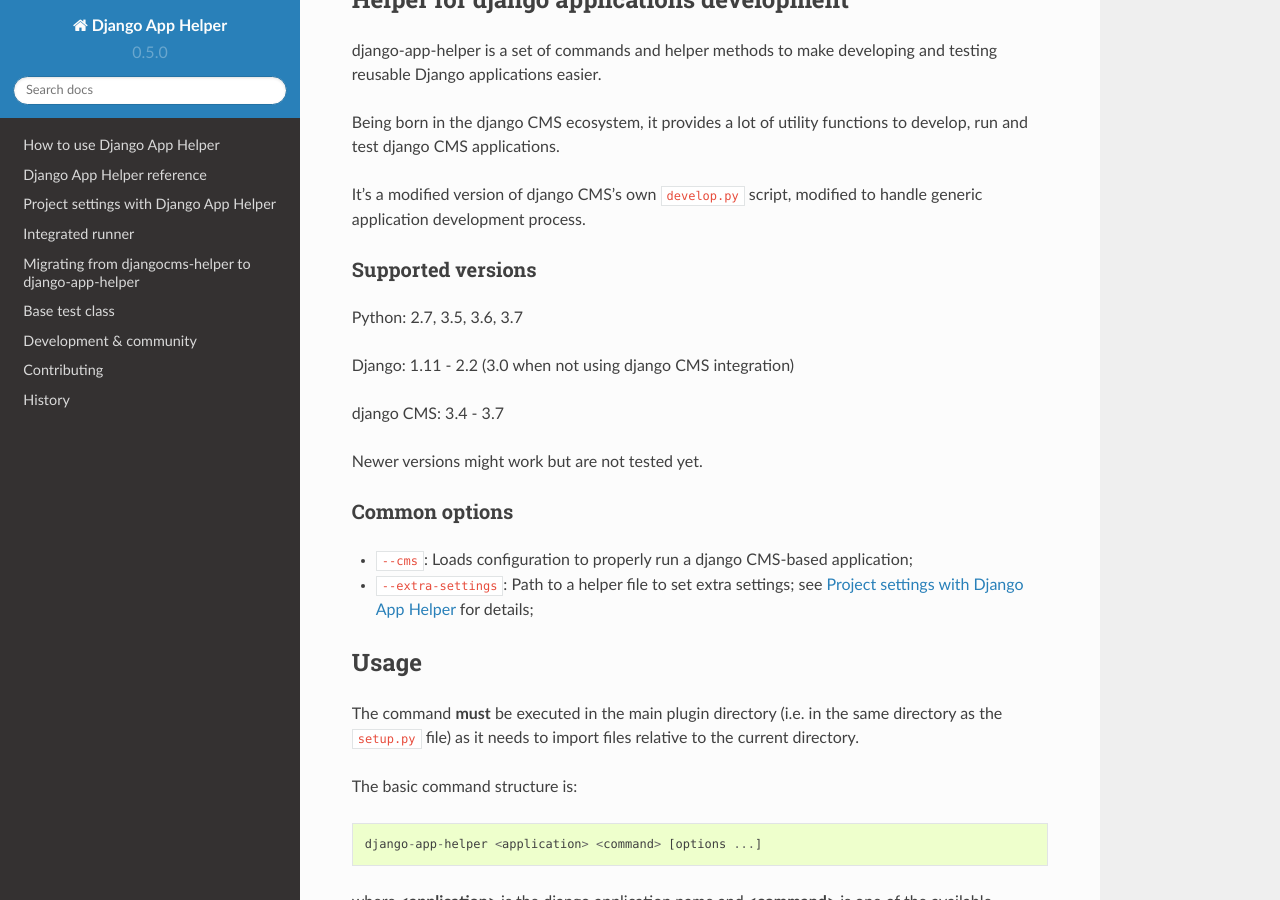
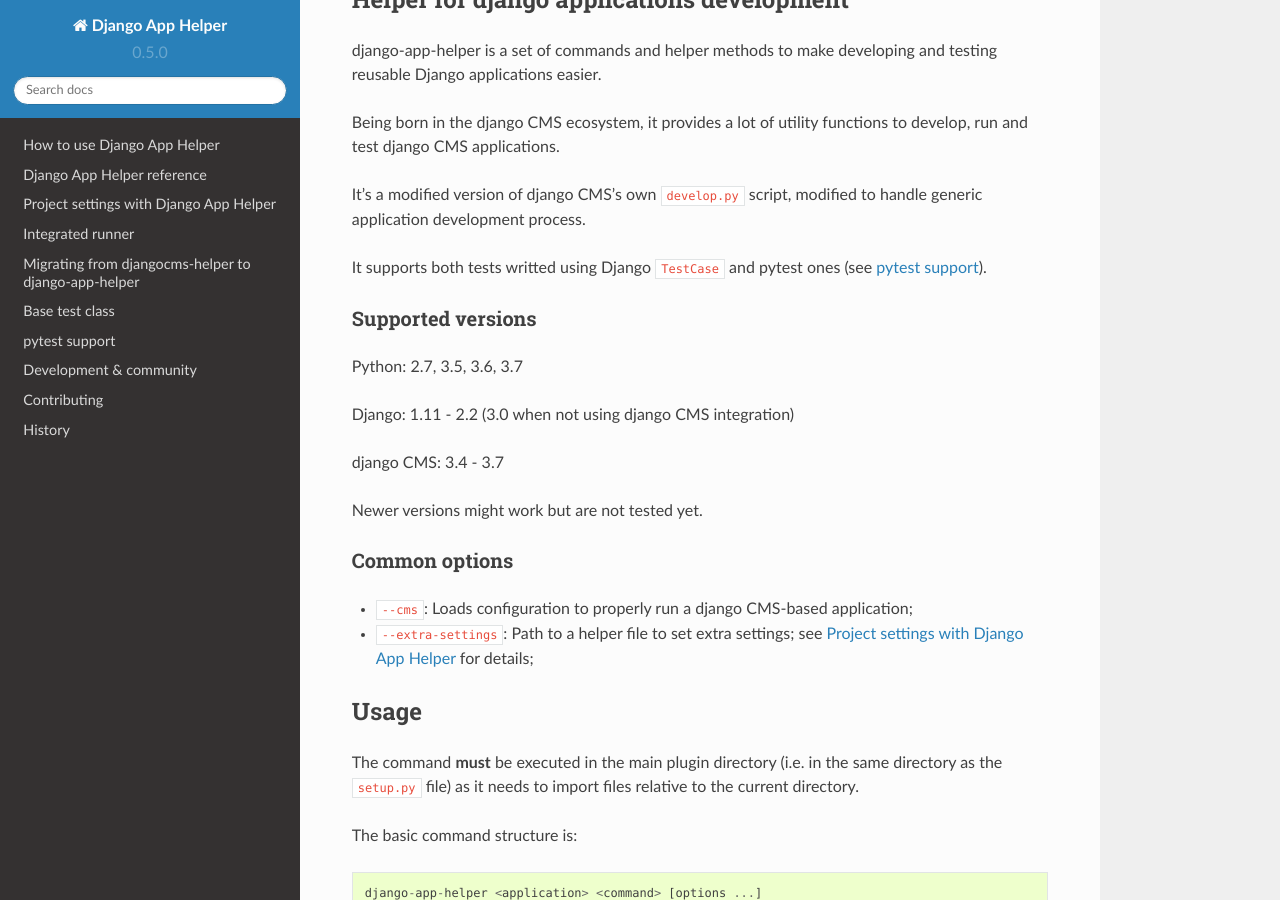
Before and after one commit to nephila/django-app-helper, a Sphinx documentation site: the page built from docs/index.rst, in a window 1280 px wide and 900 px high, scrolled down 398 px. Built offline with Sphinx 7.4.7 and the Read the Docs theme 2.0.0, drawn with Linux system fonts in a browser that asks for light colours.

```diff
--- a/README.rst
+++ b/README.rst
@@ -21,6 +21,9 @@ functions to develop, run and test django CMS applications.
 
 It's a modified version of django CMS's own ``develop.py`` script, modified
 to handle generic application development process.
+
+It supports both tests writted using Django ``TestCase`` and pytest ones
+(see `pytest support`_).
 
 Supported versions
 ==================
@@ -157,3 +160,4 @@ deserve a huge thanks for their work.
 .. _readthedocs: https://django-app-helper.readthedocs.io
 .. _django CMS's: https://github.com/divio/django-cms:
 .. _usage: https://github.com/nephila/cookiecutter-djangopackage-helper#usage
+.. _pytest support: https://django-app-helper.readthedocs.io/en/latest/pytest.html
--- a/docs/index.rst
+++ b/docs/index.rst
@@ -9,6 +9,7 @@
    runner
    migrating
    basetest
+   pytest
    development
    contributing
    history
```
Also changed, not shown: docs/pytest.rst (added, +28 -0 lines).
